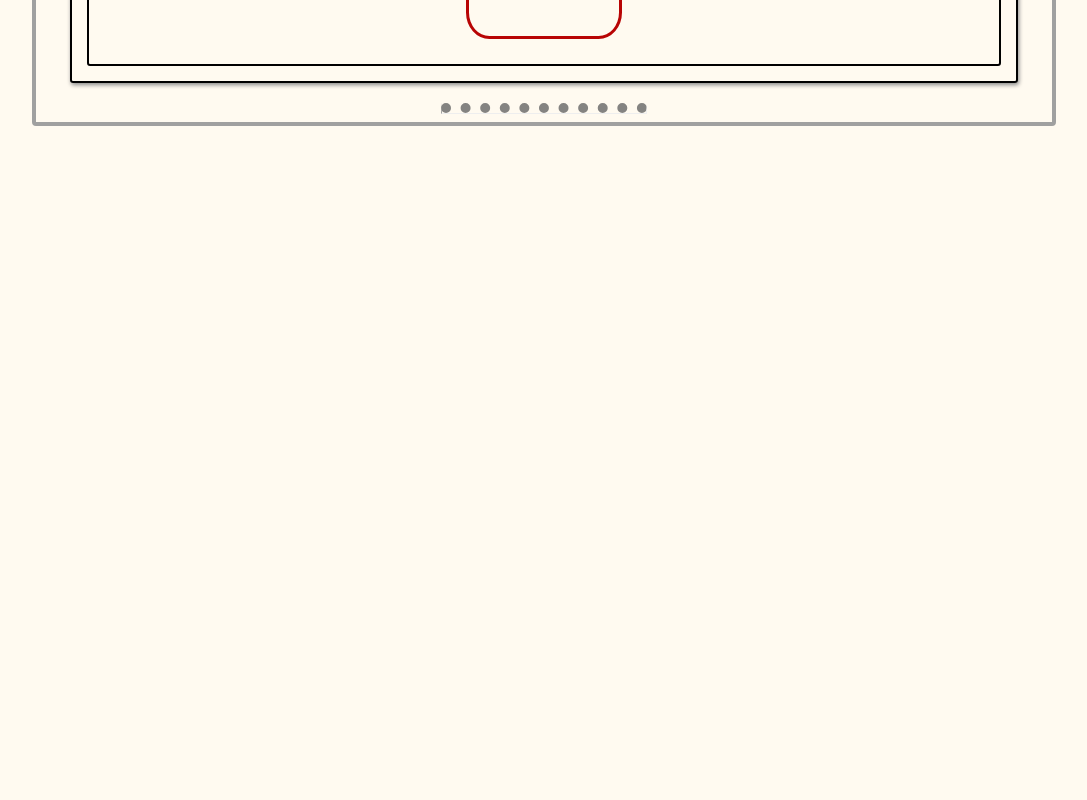
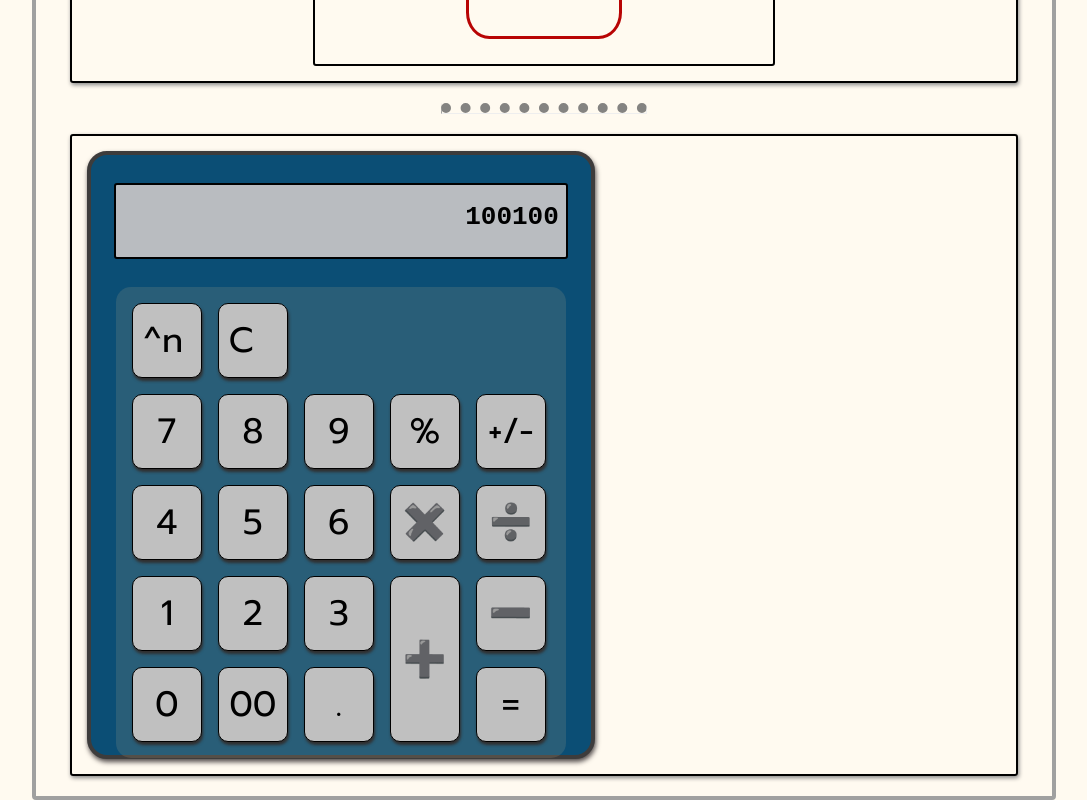
Before and after one commit to KxcCarter/binary-to-decimal-converter, a React (Create React App) app: page / in a window 1280 px wide. Shown: the part 1379-2179 px from the top of the page, without its empty margins (96-1183 px from the left). Before the commit the page ends 1505 px from the top, so only its background shows below. Built offline with nearby package versions, Linux system fonts and the light colour scheme.

Commit message:
changes calculator buttons from flex grid to a table.

```diff
--- a/src/App.js
+++ b/src/App.js
@@ -4,6 +4,7 @@ import './App.css';
 // Other Challenges
 import BinaryToDecimalConverter from './Components/BinarytoDecimalConverter/BinarytoDecimalConverter';
 import BorderRadiusPreview from './Components/BorderRadiusPreview/BorderRadiusPreview';
+import Calculator from './Components/Calculator/Calculator';
 
 function App() {
   return (
@@ -15,6 +16,8 @@ function App() {
       <hr className="app-hr"></hr>
       <BorderRadiusPreview />
       <hr className="app-hr"></hr>
+
+      <Calculator />
     </div>
   );
 }
--- a/src/Components/BorderRadiusPreview/borderRadiusPreview.module.css
+++ b/src/Components/BorderRadiusPreview/borderRadiusPreview.module.css
@@ -9,6 +9,7 @@
 .preview {
   border: 2px solid black;
   border-radius: 3px;
+  width: 50%;
   margin: auto;
 }
 
@@ -16,7 +17,6 @@
   width: 90%;
   margin: 10px;
   display: inline-block;
-  /* justify-content: space-around; */
 }
 
 .slider {
--- /dev/null
+++ b/src/Components/Calculator/Calculator.js
@@ -0,0 +1,71 @@
+import React, { useState } from 'react';
+import styles from '../Calculator/calculator.module.css';
+
+function Calculator() {
+  return (
+    <div className="widget">
+      <div className={styles.calculatorBody}>
+        <div className={styles.calcDisplay}>
+          <h1 className={styles.calcDispNums}>100100</h1>
+        </div>
+        {/* <div className={styles.buttonContainer}>
+          <div className={styles.calcButtons}>0</div>
+          <div className={styles.calcButtons}>0</div>
+          <div className={styles.calcButtons}>0</div>
+          <div className={styles.calcButtons}>0</div>
+          <div className={styles.calcButtons}>0</div>
+          <div className={styles.calcButtons}>0</div>
+          <div className={styles.calcButtons}>0</div>
+          <div className={styles.calcButtons}>0</div>
+          <div className={styles.calcButtons}>0</div>
+          <div className={styles.calcButtons}>0</div>
+          <div className={styles.calcButtons}>0</div>
+          <div className={styles.calcButtons}>0</div>
+          <div className={styles.calcButtons}>0</div>
+          <div className={styles.calcButtons}>0</div>
+          <div className={styles.calcButtons}>0</div>
+        </div> */}
+
+        <div className={styles.calcBody}>
+          <table>
+            <tbody>
+              <tr align="left">
+                <td>^n</td>
+                <td>C</td>
+              </tr>
+              <tr>
+                <td className="numberBtns">7</td>
+                <td className="numberBtns">8</td>
+                <td className="numberBtns">9</td>
+                <td>%</td>
+                <td>+/-</td>
+              </tr>
+              <tr>
+                <td className="numberBtns">4</td>
+                <td className="numberBtns">5</td>
+                <td className="numberBtns">6</td>
+                <td>✖️</td>
+                <td>➗</td>
+              </tr>
+              <tr>
+                <td className="numberBtns">1</td>
+                <td className="numberBtns">2</td>
+                <td className="numberBtns">3</td>
+                <td rowspan="2">➕</td>
+                <td>➖</td>
+              </tr>
+              <tr>
+                <td className="numberBtns">0</td>
+                <td className="numberBtns">00</td>
+                <td>.</td>
+                <td>=</td>
+              </tr>
+            </tbody>
+          </table>
+        </div>
+      </div>
+    </div>
+  );
+}
+
+export default Calculator;
--- /dev/null
+++ b/src/Components/Calculator/calculator.module.css
@@ -0,0 +1,87 @@
+.calculatorBody {
+  width: 500px;
+  height: 600px;
+  border: 4px solid rgb(61, 60, 60);
+  border-radius: 20px;
+  position: relative;
+  box-shadow: 1px 3px 5px #524c4c;
+  background-color: rgb(11, 78, 117);
+}
+
+.calcDisplay {
+  width: 90%;
+  height: 4.5rem;
+  border: 2px solid black;
+  border-radius: 3px;
+  margin: 28px auto;
+  background-color: rgb(185, 188, 192);
+}
+
+.calcDispNums {
+  /* justify-content: right; */
+  float: right;
+  margin-right: 7px;
+  font-family: monospace;
+  font-size: xx-large;
+}
+
+/* .buttonContainer {
+  width: 75%;
+  height: 320px;
+  margin: auto;
+  border: 2px dotted black;
+  position: relative;
+  top: 40px;
+  flex: auto;
+  display: flex;
+  flex-wrap: wrap;
+}
+
+.calcButtons {
+  width: 15%;
+  height: 35px;
+  margin: 5px;
+  border: 1px solid black;
+  border-radius: 30%;
+  background-color: lightslategray;
+  box-shadow: 1px 3px 3px #312f2f;
+}
+
+.calcButtons:hover {
+  box-shadow: 0 1px 1px #4d4a4a;
+} */
+
+table {
+  border-spacing: 1rem;
+  text-align: center;
+  font-size: 2.2rem;
+}
+
+td {
+  min-width: 3rem;
+  padding: 10px;
+  border: 1px solid black;
+  border-radius: 10px;
+  box-shadow: 1px 3px 3px #312f2f;
+  background-color: silver;
+  cursor: pointer;
+}
+
+td:hover {
+  box-shadow: 0 1px 1px #4d4a4a;
+}
+
+.numberBtns {
+  color: grey;
+  background-color: #002e5f;
+}
+
+.calcBody {
+  width: 90%;
+  text-align: center;
+  position: relative;
+  left: 25px;
+  /* top: 10px; */
+  background-color: rgba(210, 180, 140, 0.151);
+  border-radius: 15px;
+}
```
